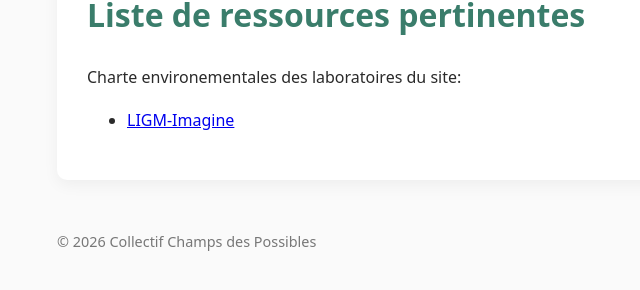
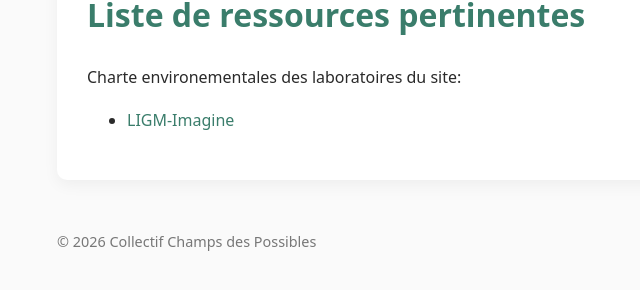
Before and after one commit to champs-des-possibles/champs-des-possibles.github.io, a Jekyll site: the page built from ressources.md, in a window 1280 px wide. Shown: the part 228-518 px from the top of the page, without its empty margins (158-798 px from the left). Built offline with Jekyll 4.4.1, drawn with Linux system fonts in a browser that asks for light colours; our own code applies the rules of GitHub Pages for plain Markdown files.

Commit message:
Add new styles for post-date and anchor elements
Added styles for post-date and anchor elements.

```diff
--- a/assets/style.css
+++ b/assets/style.css
@@ -49,3 +49,18 @@ margin-top:50px;
 font-size:0.9em;
 color:#777;
 }
+
+ost-date{
+  color:#6b4ba3; /* violet for inclusiveness */
+  font-weight:500;
+  margin-right:10px;
+}
+
+a{
+  color:#3a7d6b; /* green for environment */
+  text-decoration:none;
+}
+
+a:hover{
+  text-decoration:underline;
+}
```
